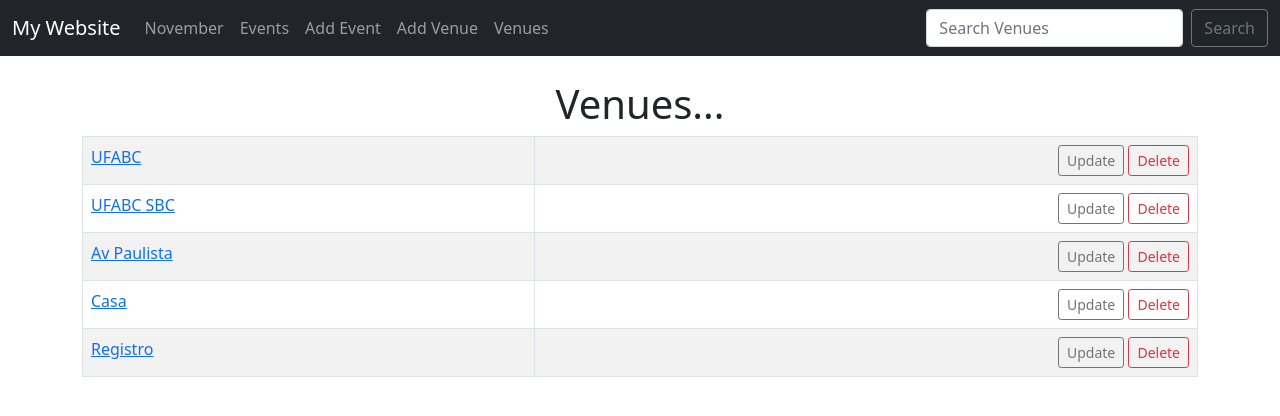
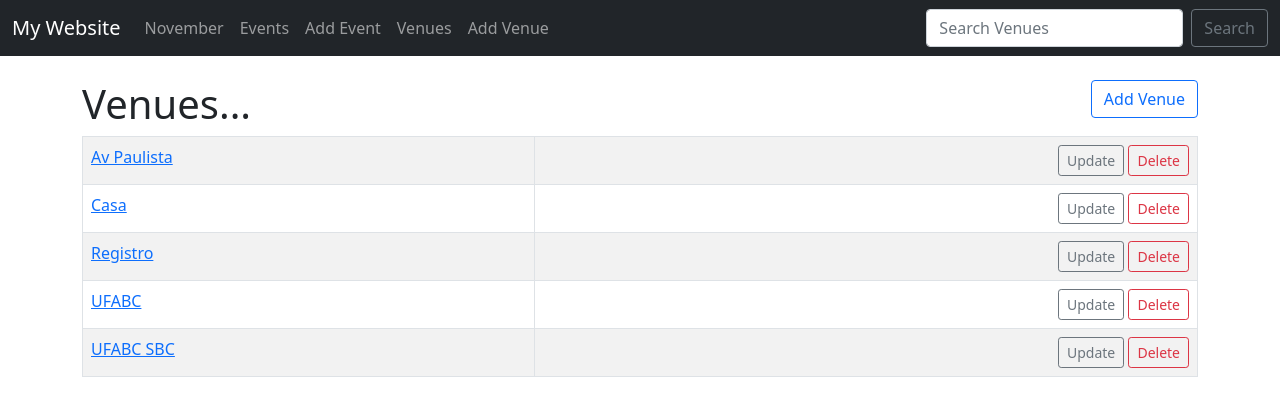
Before and after one commit to n4oji/Project, a Django app: page /list_venues in a window 1280 px wide. Shown: the top 416 px of the page. Run offline with Django 4.2, Linux system fonts and the light colour scheme; data comes from the database, SQL or seed files in the repository.

Commit message:
order by

```diff
--- a/my_website/events/templates/events/events_list.html
+++ b/my_website/events/templates/events/events_list.html
@@ -4,7 +4,11 @@
 
 
 
-<h1>Events</h1>
+<h1>Events
+	<a href="{% url 'add-event' %}" type="button" class="btn btn-outline-primary" style="float: right;">
+		Add Event
+</a>
+</h1>
 
 {% for event in event_list %}
 
--- a/my_website/events/templates/events/navbar.html
+++ b/my_website/events/templates/events/navbar.html
@@ -16,21 +16,25 @@
             Events
           </a>
         </li>
+
         <li class="nav-item">
           <a class="nav-link" href="{% url 'add-event' %}">
             Add Event
           </a>
         </li>
+
+        <li class="nav-item">
+          <a class="nav-link" href="{% url 'list-venues' %}">
+            Venues
+          </a>
+        </li>
+
         <li class="nav-item">
           <a class="nav-link" href="{% url 'add-venue' %}">
             Add Venue
           </a>
         </li>
-        <li class="nav-item">
-          <a class="nav-link" href="{% url 'list-venues' %}">
-            Venues
-          </a>
-        </li>
+
 
       </ul>
       <form class="d-flex" method=POST action="{% url 'search-venues' %}">
--- a/my_website/events/templates/events/venue.html
+++ b/my_website/events/templates/events/venue.html
@@ -3,8 +3,13 @@
 {% block content %}
 
 
-<center>
-	<h1>Venues...</h1>
+
+<h1>
+	Venues...
+	<a href="{% url 'add-venue' %}" type="button" class="btn btn-outline-primary" style="float: right;">
+		Add Venue
+	</a>
+</h1>
 <table class="table table-bordered table-striped table-hover">
 	{% for venue in venue_list %}
 	<tr >
@@ -18,6 +23,6 @@
 	</tr>
 	{% endfor %}
 </table>
-</center>
+
 
 {% endblock %}
--- a/my_website/events/views.py
+++ b/my_website/events/views.py
@@ -31,7 +31,7 @@ def home(request, year=datetime.now().year, month=datetime.now().strftime('%B'))
 	})
 
 def all_events(request):
-	event_list = Event.objects.all()
+	event_list = Event.objects.all().order_by('event_date')
 
 	return render(request, 'events/events_list.html', {'event_list': event_list})
 
@@ -51,7 +51,7 @@ def add_venue(request):
 	return render(request, 'events/add_venue.html', {'form': form, 'submitted': submitted})
 
 def list_venues(request):
-	venue_list = Venue.objects.all()
+	venue_list = Venue.objects.all().order_by('name')
 
 	return render(request, 'events/venue.html', {'venue_list': venue_list})
 
```
Lines whose indentation alone changed are shown as unchanged.
